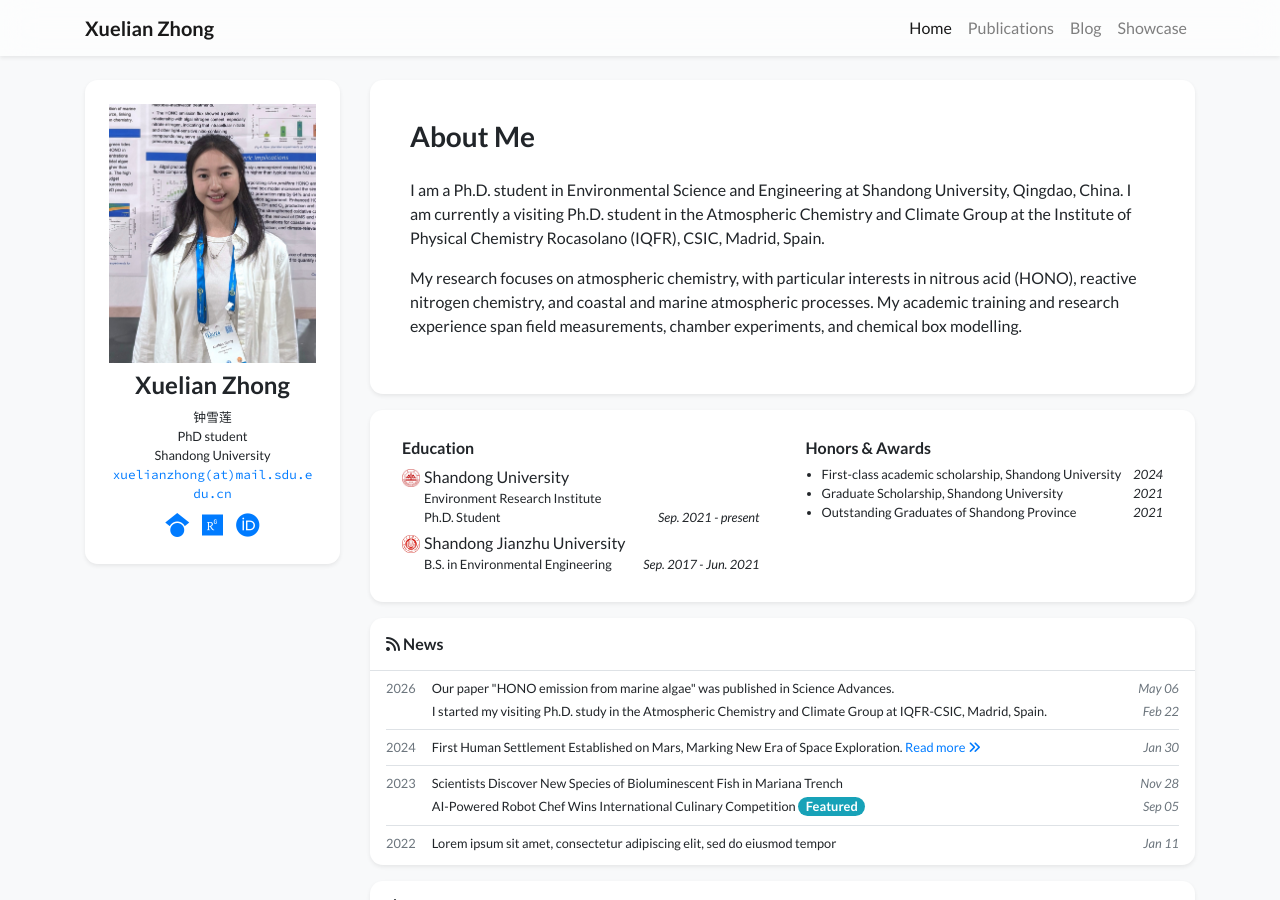
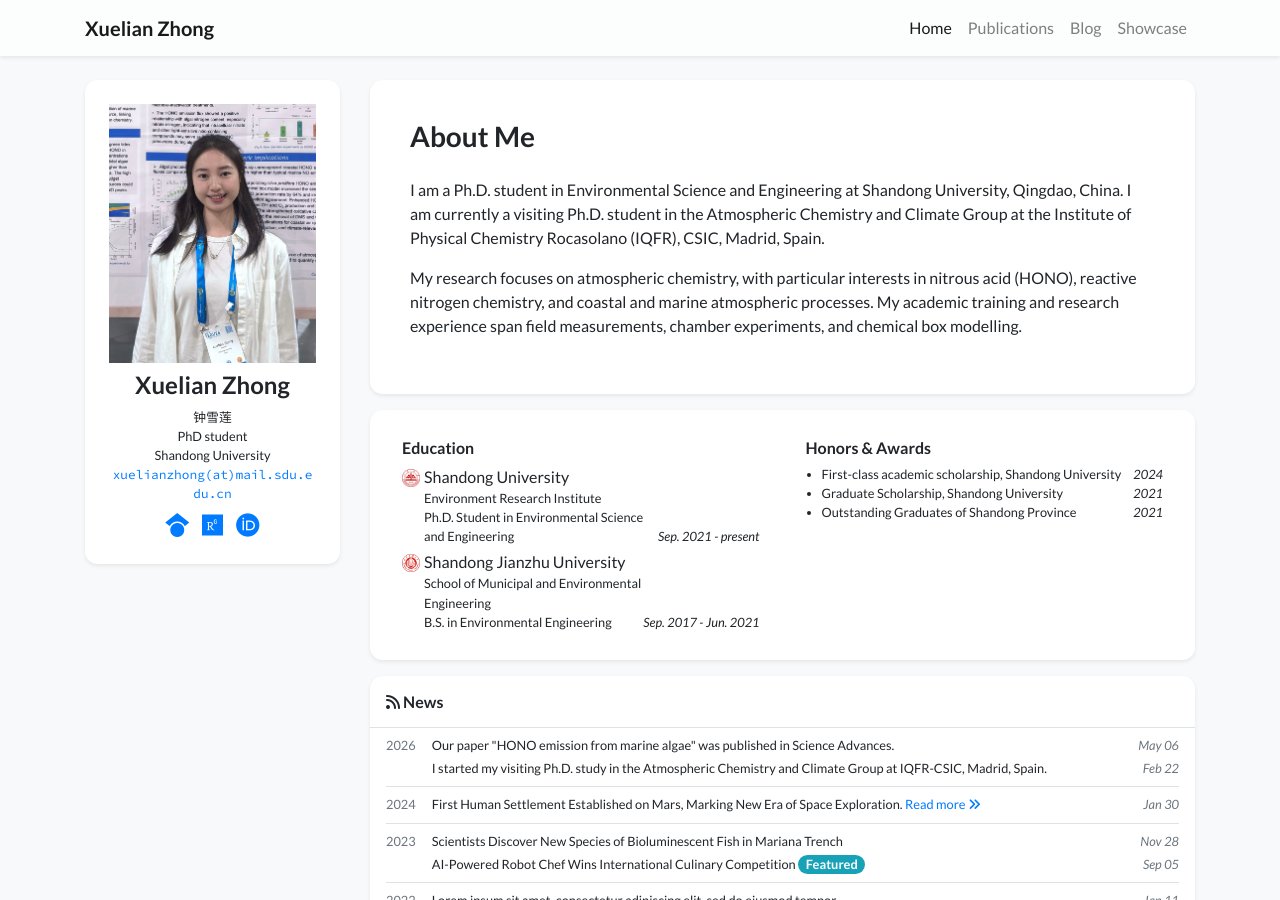
Before and after one commit to zhongdom0619/xuelian, a Jekyll site: the page built from index.html, in a window 1280 px wide and 900 px high. Built offline with Jekyll 4.4.1, drawn with Linux system fonts in a browser that asks for light colours; nearby versions of some CDN libraries; a style sheet for code colours, icons or effects is not loaded.

Commit message:
Update profile.yml

```diff
--- a/_data/profile.yml
+++ b/_data/profile.yml
@@ -38,11 +38,13 @@ education:
   logo: /assets/images/badges/SDU_logo.jpg
   position: >-
     Environment Research Institute <br/>
-    Ph.D. Student
+    Ph.D. Student in Environmental Science and Engineering
   date: Sep. 2021 - present
 - name: Shandong Jianzhu University
   logo: /assets/images/badges/SJU_logo.jpg
-  position: B.S. in Environmental Engineering
+  position: >-
+    School of Municipal and Environmental Engineering <br/>
+    B.S. in Environmental Engineering
   date: Sep. 2017 - Jun. 2021
 
 # experience:
```
